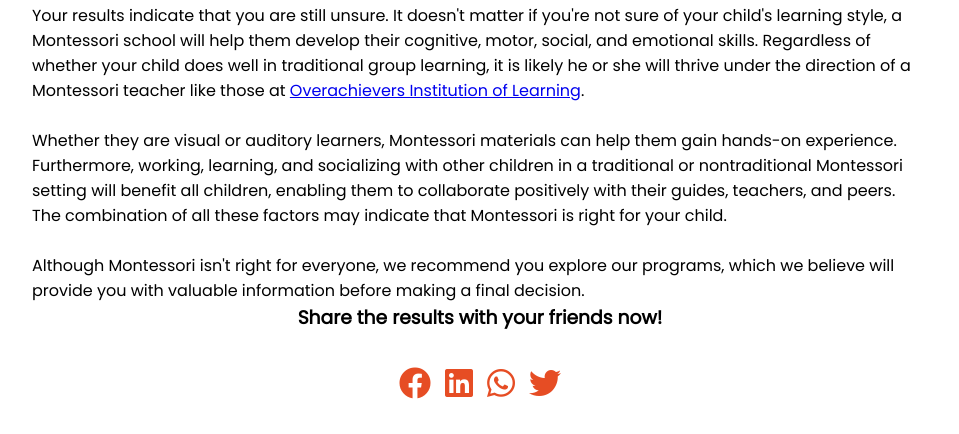
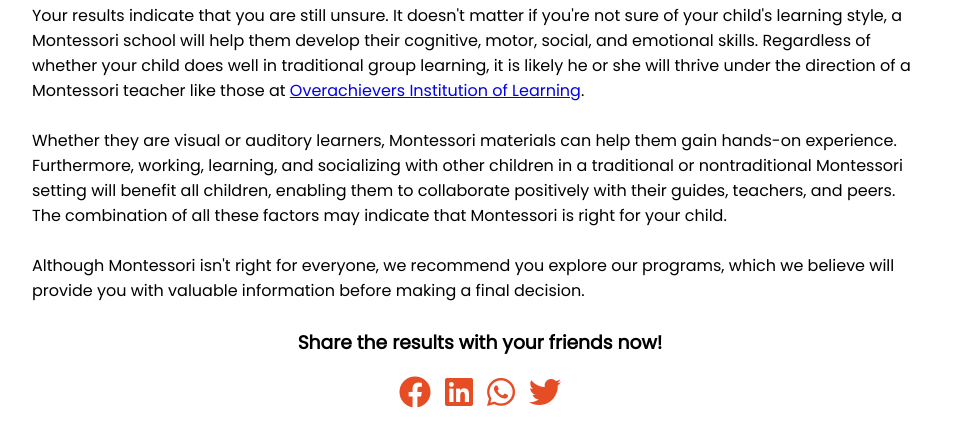
Before and after one commit to KeerthanaAnandan/montessori-quiz, a plain HTML site: page end.html in a window 1280 px wide. Shown: the part 792-1226 px from the top of the page, without its empty margins (160-1119 px from the left). Drawn offline with nearby package versions, Linux system fonts and the light colour scheme.

Commit message:
revision-seven

```diff
--- a/end.html
+++ b/end.html
@@ -331,9 +331,8 @@
       </div>
 
       <div>
-        <h3 class="sharetext" data-aos="fade-right">
-          Share the results with your friends now!
-        </h3>
+        <br />
+        <h3 class="sharetext">Share the results with your friends now!</h3>
       </div>
       <div class="share-btn-container">
         <a href="#" class="facebook-btn">
--- a/mailchimp.css
+++ b/mailchimp.css
@@ -310,7 +310,7 @@ form input[type="submit"] {
     /* margin-top: 30px !important; */
   }
 
-  form .subscribe {
+  /* form .subscribe {
     display: flex;
     align-items: center;
     text-align: center;
@@ -324,7 +324,7 @@ form input[type="submit"] {
     line-height: normal;
     font-size: small;
     margin: 10px;
-  }
+  } */
   form .indicates-required {
     color: #000000;
     font-size: 0.5em;
--- a/style.css
+++ b/style.css
@@ -459,7 +459,8 @@ body {
   text-align: center;
   align-items: center;
   justify-content: center;
-  padding: 16px;
+  padding-right: 16px;
+  padding-left: 16px;
 }
 
 .share-btn-container a i {
```
